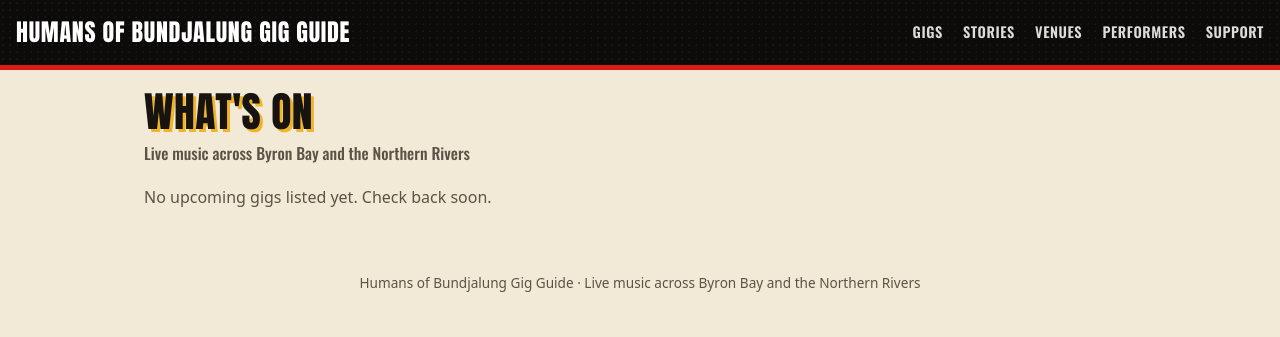
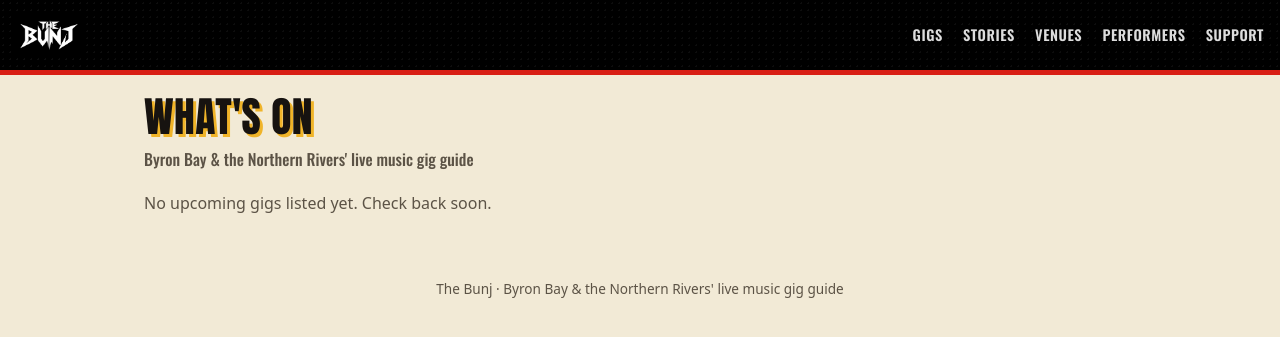
Before and after one commit to justuseful/gigguide, a Flask app: page / in a window 1280 px wide. Shown: the top 337 px of the page. Run offline with Flask 3, Linux system fonts and the light colour scheme; data comes from the database, SQL or seed files in the repository; data that the repository does not hold is empty.

Commit message:
Rebrand to The Bunj
New logo in the header (its solid-black background now matches the
header exactly), site name changed from "Humans of Bundjalung Gig
Guide" to "The Bunj", and the tagline picks up "gig guide" as a
descriptor so that context isn't lost from the formal name change.

Co-Authored-By: Claude Sonnet 5 <noreply@anthropic.com>

```diff
--- a/app/__init__.py
+++ b/app/__init__.py
@@ -42,9 +42,9 @@ def create_app(test_config: dict | None = None) -> Flask:
         UPLOAD_DIR=str(data_dir / "uploads"),
         ADMIN_USER=os.environ.get("GIGGUIDE_ADMIN_USER", "admin"),
         ADMIN_PASSWORD=os.environ.get("GIGGUIDE_ADMIN_PASSWORD", ""),
-        SITE_NAME=os.environ.get("GIGGUIDE_SITE_NAME", "Humans of Bundjalung Gig Guide"),
+        SITE_NAME=os.environ.get("GIGGUIDE_SITE_NAME", "The Bunj"),
         SITE_TAGLINE=os.environ.get(
-            "GIGGUIDE_SITE_TAGLINE", "Live music across Byron Bay and the Northern Rivers"
+            "GIGGUIDE_SITE_TAGLINE", "Byron Bay & the Northern Rivers' live music gig guide"
         ),
         TIMEZONE=os.environ.get("GIGGUIDE_TIMEZONE", "Australia/Sydney"),
         FACEBOOK_APP_ID=os.environ.get("FACEBOOK_APP_ID", ""),
--- a/app/static/style.css
+++ b/app/static/style.css
@@ -7,7 +7,7 @@
   --accent2: #f0b429;
   --card: #fffdf5;
   --line: #171310;
-  --header: #0d0b0a;
+  --header: #000;
   --radius: 4px;
   --display: "Anton", Impact, "Arial Narrow", sans-serif;
   --heading: "Oswald", system-ui, sans-serif;
@@ -47,7 +47,10 @@ img { max-width: 100%; }
   font-size: 1.5rem;
   letter-spacing: 0.03em;
   text-transform: uppercase;
+  display: inline-flex;
+  align-items: center;
 }
+.brand__logo { height: 2.6rem; width: auto; display: block; }
 .site-header nav a {
   color: #ddd;
   text-decoration: none;
--- a/app/templates/base.html
+++ b/app/templates/base.html
@@ -12,7 +12,7 @@
 </head>
 <body>
   <header class="site-header">
-    <a class="brand" href="{{ url_for('public.index') }}">{{ config.SITE_NAME }}</a>
+    <a class="brand" href="{{ url_for('public.index') }}"><img class="brand__logo" src="{{ static_url('logo.webp') }}" alt="{{ config.SITE_NAME }}"></a>
     <nav>
       <a href="{{ url_for('public.index') }}">Gigs</a>
       <a href="{{ url_for('public.stories') }}">Stories</a>
```
Also changed, not shown: app/static/logo.webp (added).
